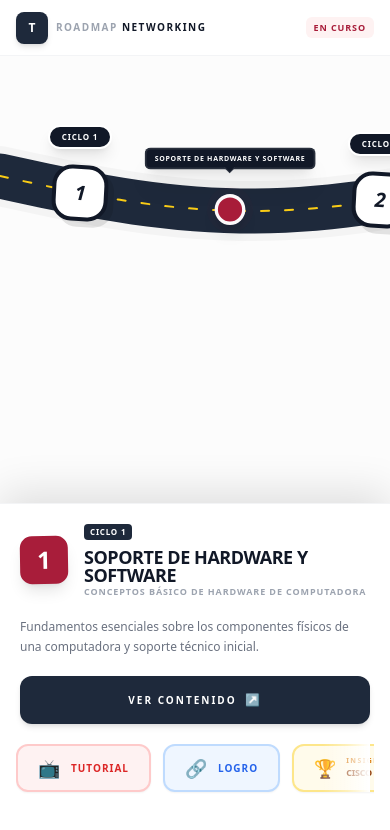
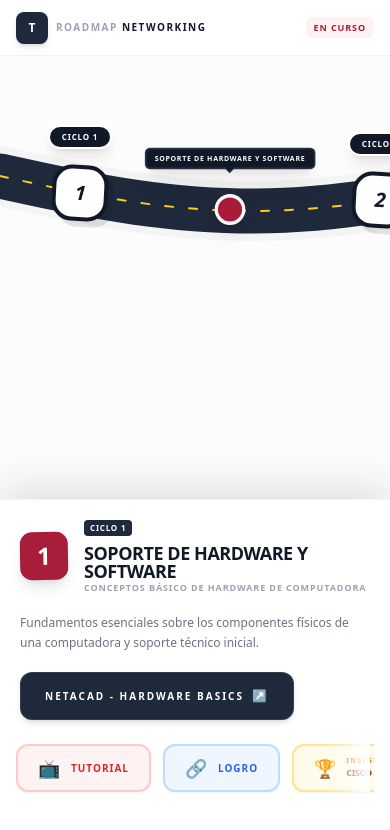
Before and after one commit to madelein-milagros/Ciclo-3---Redes, a React (Vite) app: page / in a window 390 px wide. Shown: the top 830 px of the page. Built offline with nearby package versions, Linux system fonts and the light colour scheme.

Commit message:
feat: Improve footer layout and link handling
Adjusted footer's max height for better mobile scrolling and refactored the content link section to map all provided links, allowing for multiple course resources.

```diff
--- a/App.tsx
+++ b/App.tsx
@@ -120,7 +120,7 @@ const App: React.FC = () => {
         </div>
       </main>
 
-      <footer className="bg-white border-t border-gray-100 shadow-[0_-10px_40px_rgba(0,0,0,0.12)] z-50 shrink-0 overflow-y-auto max-h-[52vh] md:max-h-none">
+      <footer className="bg-white border-t border-gray-100 shadow-[0_-10px_40px_rgba(0,0,0,0.12)] z-50 shrink-0 overflow-y-auto max-h-[55vh] md:max-h-none">
         <div className="max-w-6xl mx-auto p-5 md:p-8 flex flex-col gap-5 md:gap-6">
           <div className="flex items-center gap-4 md:gap-6">
             <div className="shrink-0 w-12 h-12 md:w-16 md:h-16 bg-[#a81d3a] text-white rounded-xl md:rounded-[1.25rem] flex items-center justify-center font-black text-2xl md:text-3xl shadow-lg transform -rotate-1">
@@ -139,20 +139,35 @@ const App: React.FC = () => {
             {activeCourse.description}
           </p>
 
-          <div className="flex flex-col gap-5 pb-2 md:pb-0">
-             <a href={activeCourse.links[0]?.url} target="_blank" className="h-12 md:h-14 w-full md:w-fit px-6 md:px-10 bg-[#1e293b] text-white rounded-xl md:rounded-2xl flex items-center justify-center gap-2 text-[10px] md:text-xs font-black uppercase tracking-[0.2em] shadow-md hover:bg-black transition-all active:scale-95">
-                VER CONTENIDO <span className="text-xs md:text-lg">↗</span>
+          <div className="flex flex-col gap-6 pb-2 md:pb-0">
+             {/* Contenedor de Botones de Contenido Principal (Ahora mapea todos los links) */}
+             <div className="flex flex-wrap gap-3">
+                {activeCourse.links.map((link, idx) => (
+                  <a
+                    key={idx}
+                    href={link.url}
+                    target="_blank"
+                    className="h-12 md:h-14 px-6 md:px-10 bg-[#1e293b] text-white rounded-xl md:rounded-2xl flex items-center justify-center gap-2 text-[10px] md:text-xs font-black uppercase tracking-[0.2em] shadow-md hover:bg-black transition-all active:scale-95 border border-white/10"
+                  >
+                    {link.label.toUpperCase()} <span className="text-xs md:text-lg">↗</span>
                   </a>
+                ))}
+             </div>
 
+             {/* Contenedor de Recursos Secundarios y Redes */}
              <div className="relative">
                <div className="flex items-center gap-3 md:gap-4 overflow-x-auto pb-6 scrollbar-hide -mx-1 px-1 snap-x">
+                  {activeCourse.youtubeUrl && (
                     <a href={activeCourse.youtubeUrl} target="_blank" className="snap-start shrink-0 h-12 md:h-14 px-5 md:px-7 bg-red-50 text-red-600 border-2 border-red-200 rounded-xl md:rounded-2xl flex items-center gap-2.5 text-[10px] md:text-[11px] font-black uppercase tracking-widest active:bg-red-100 transition-all shadow-sm">
                        <span className="text-lg md:text-xl">📺</span> <span>TUTORIAL</span>
                     </a>
+                  )}
 
+                  {activeCourse.linkedinUrl && (
                     <a href={activeCourse.linkedinUrl} target="_blank" className="snap-start shrink-0 h-12 md:h-14 px-5 md:px-7 bg-blue-50 text-blue-600 border-2 border-blue-200 rounded-xl md:rounded-2xl flex items-center gap-2.5 text-[10px] md:text-[11px] font-black uppercase tracking-widest active:bg-blue-100 transition-all shadow-sm">
                        <span className="text-lg md:text-xl">🔗</span> <span>LOGRO</span>
                     </a>
+                  )}
 
                   <div className="snap-start shrink-0 h-12 md:h-14 px-5 md:px-7 bg-amber-50 border-2 border-amber-200 rounded-xl md:rounded-2xl flex items-center gap-2.5 shadow-sm">
                     <span className="text-lg md:text-xl">🏆</span>
@@ -162,7 +177,6 @@ const App: React.FC = () => {
                     </div>
                   </div>
                </div>
-               {/* Sutil indicador visual de que hay más contenido a la derecha en móviles */}
                <div className="absolute right-0 top-0 bottom-6 w-12 bg-gradient-to-l from-white via-white/40 to-transparent pointer-events-none md:hidden"></div>
              </div>
           </div>
```
Lines whose indentation alone changed are shown as unchanged.
